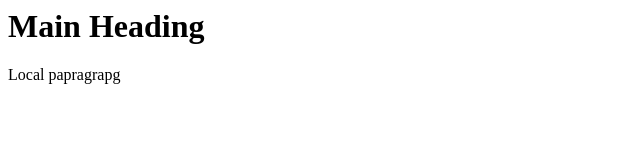
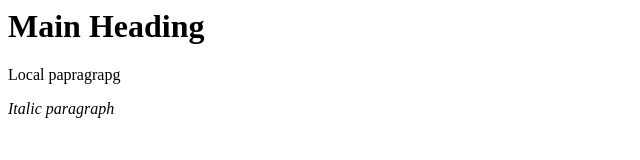
Before and after one commit to ahmadcodes39/LocalRepos, a plain HTML site: page index.html in a window 1280 px wide. Shown: the whole page, without its empty margins (0-640 px from the left). Drawn offline with Linux system fonts and the light colour scheme.

Commit message:
Adding new feature in feature1

```diff
--- a/index.html
+++ b/index.html
@@ -1,2 +1,3 @@
 <h1>Main Heading</h1>
 <p>Local papragrapg</p>
+<p><i>Italic paragraph</i></p>
```
